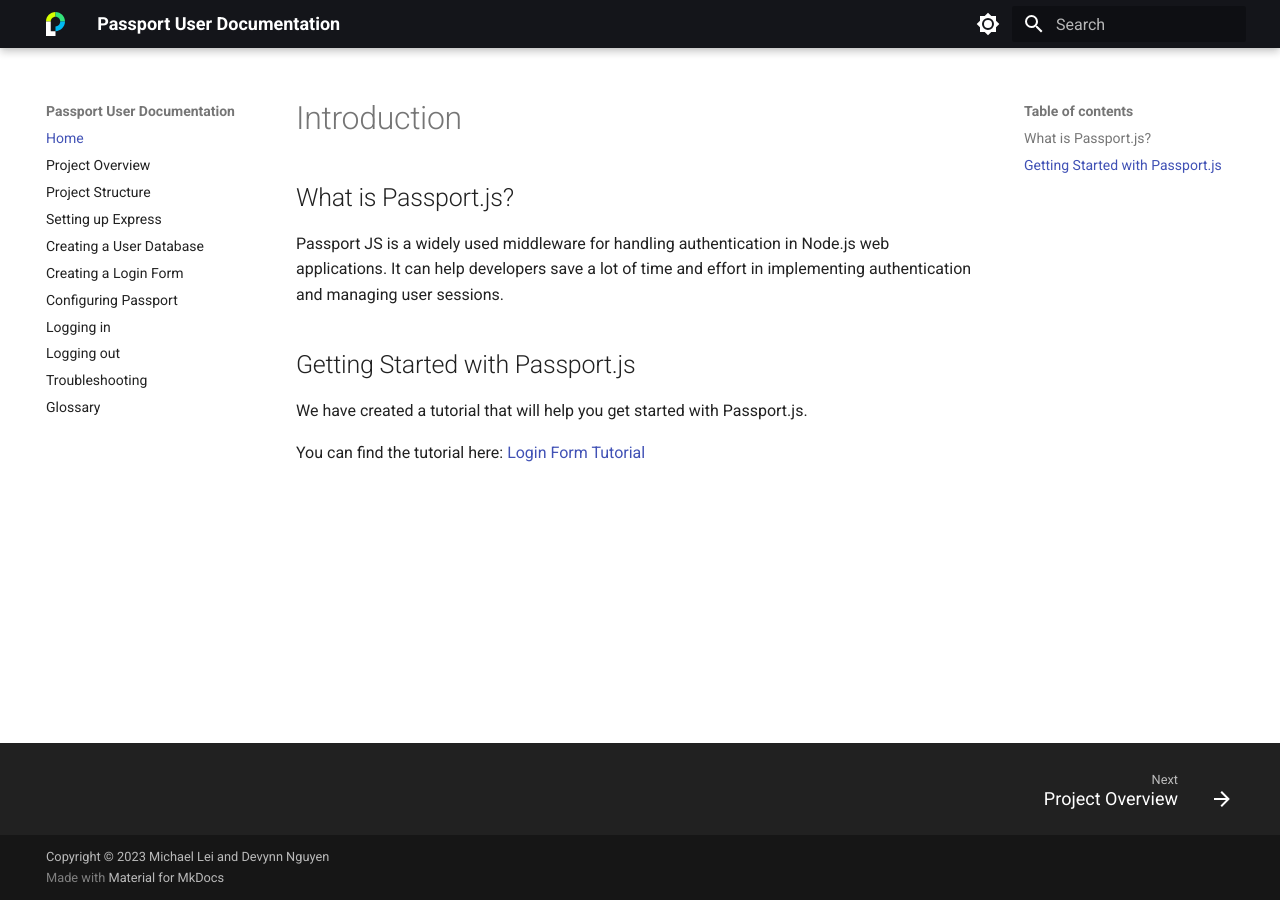
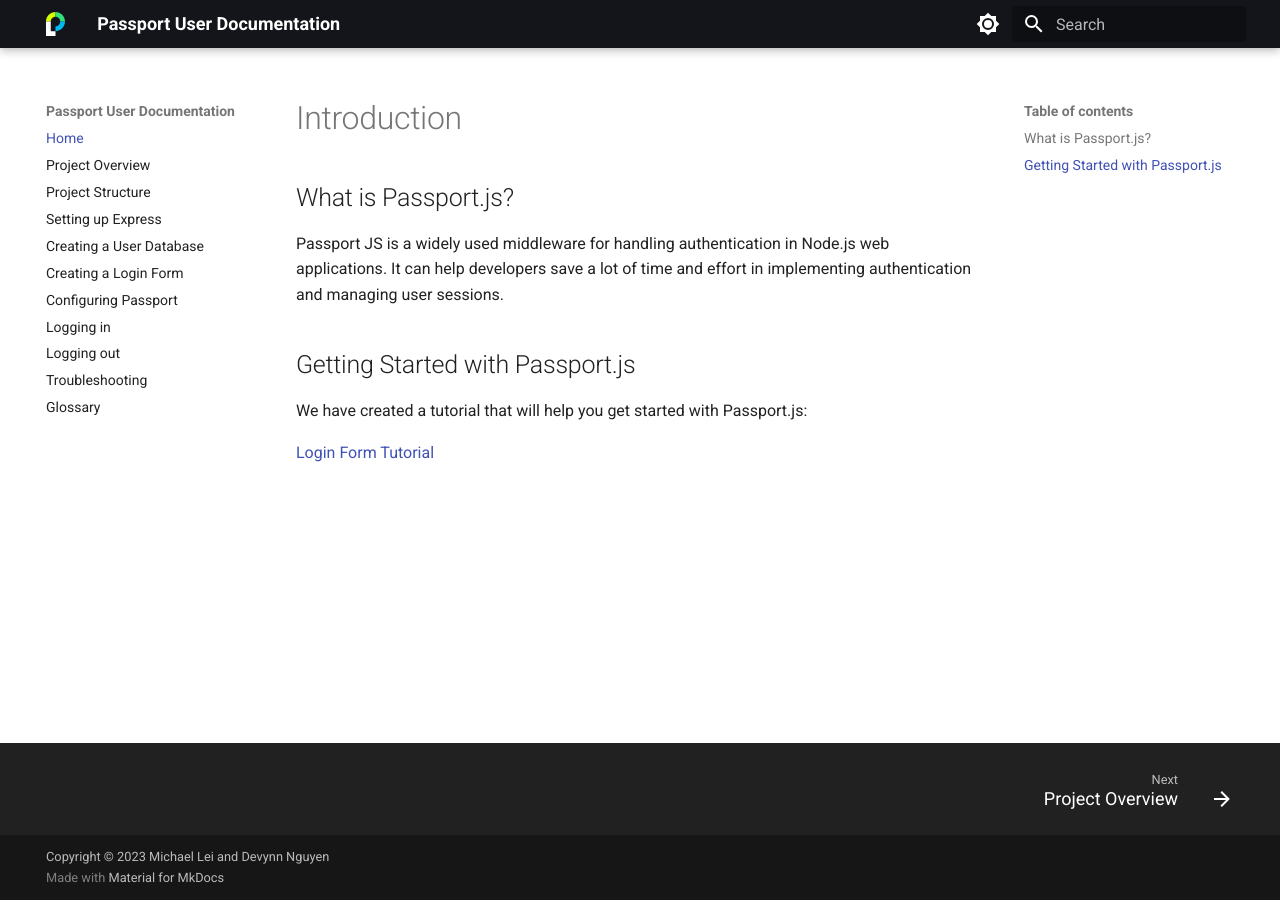
Before and after one commit to michaeleii/comm-documentation, an MkDocs documentation site: the page built from docs/index.md, in a window 1280 px wide. Built offline with MkDocs 1.6.1 and Material for MkDocs 9.7.7, drawn with Linux system fonts in a browser that asks for light colours.

Commit message:
Update link

```diff
--- a/docs/index.md
+++ b/docs/index.md
@@ -6,6 +6,6 @@
 
 ## Getting Started with Passport.js
 
-We have created a tutorial that will help you get started with Passport.js.
+We have created a tutorial that will help you get started with Passport.js:
 
-You can find the tutorial here: [Login Form Tutorial](pages/login-form-tutorial)
+[Login Form Tutorial](pages/login-form-tutorial)
```
